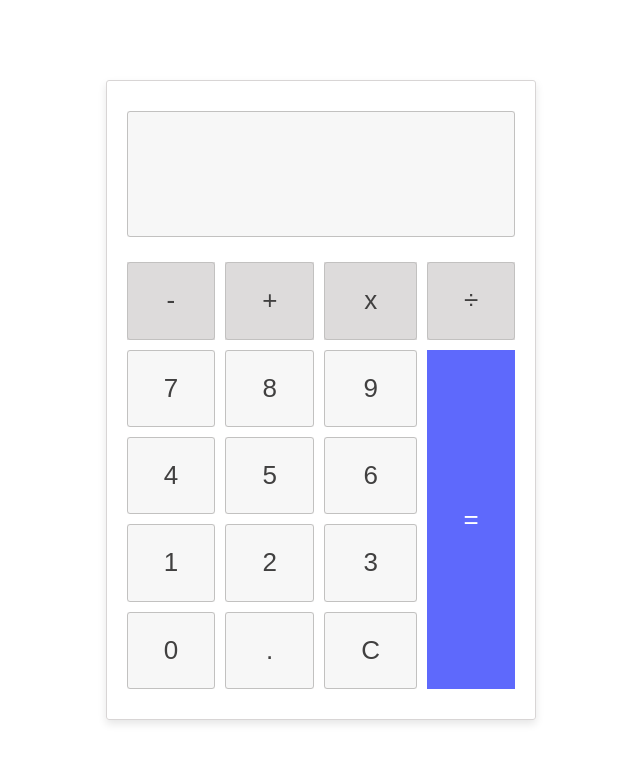
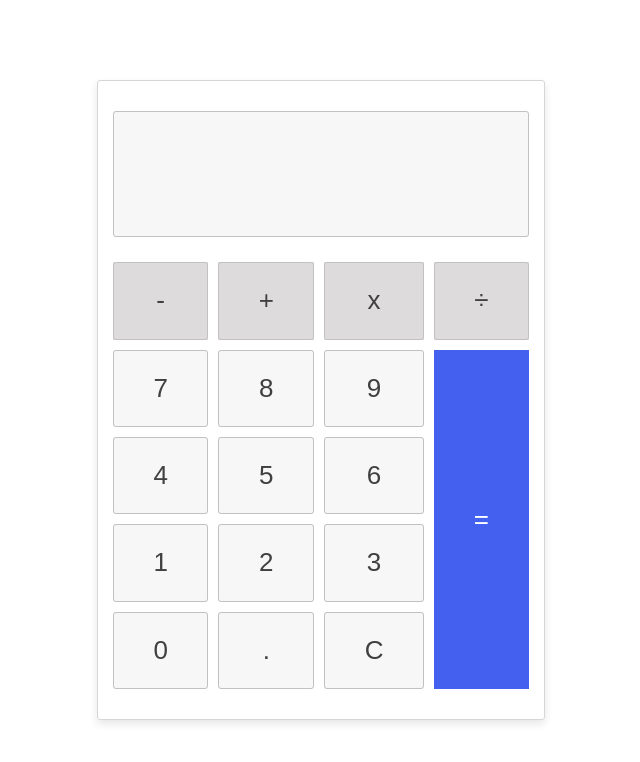
Before and after one commit to Osatohamwen/calculator-clone, a plain HTML site: page index.html in a window 1280 px wide. Shown: the whole page, without its empty margins (319-959 px from the left). Drawn offline with Linux system fonts and the light colour scheme; a web font is replaced by a local one.

Commit message:
final css commit

```diff
--- a/style.css
+++ b/style.css
@@ -9,16 +9,15 @@ main{
     align-items: center;
     justify-content: center;
     height: 100vh;
-    padding: 0 25px;
 }
 .container{
     display: flex;
     border: 1px solid rgb(216, 213, 213);
     border-radius: 3px;
     box-shadow: 0 4px 8px 0 rgba(0, 0, 0, 0.1);
-    width: 100%;
+    width: 90%;
     height: 90vh;
-    padding: 30px 20px;
+    padding: 30px 15px;
 }
 .content{
     display: grid;
@@ -75,7 +74,7 @@ button{
     justify-content: center;
     grid-column: 4;
     grid-row: 3 / span 4;
-    background-color: #5e69fc !important;
+    background-color: #4361ee!important;
 }
 .item-9:hover{
     background-color: #4a54d6 !important;
```
